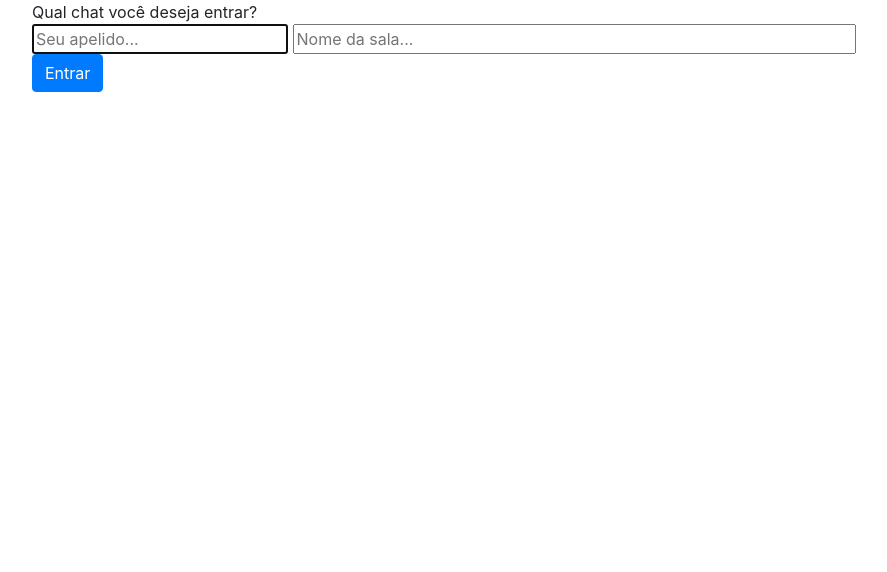
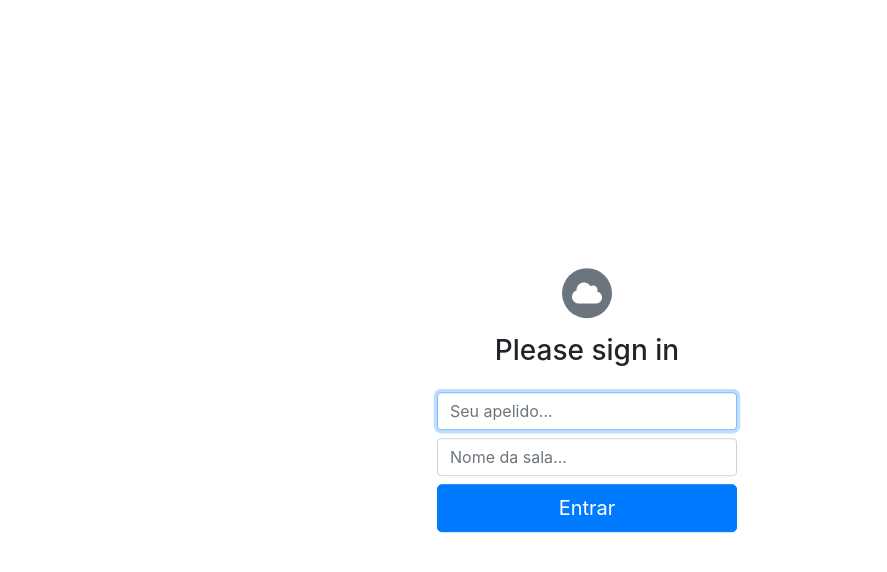
Before and after one commit to nsouthomas/realtime, a Django app: page / in a window 1280 px wide. Shown: the top 572 px of the page, without its empty margins (53-940 px from the left). Run offline with Django 4.2, Linux system fonts and the light colour scheme; some libraries are stand-ins or nearby versions.

Commit message:
estilizando as padinas

```diff
--- a/chat/templates/index.html
+++ b/chat/templates/index.html
@@ -1,21 +1,53 @@
 {% load bootstrap4 %}
 
-<!DOCTYPE html>
 <html>
-    <head>
-        <meta charset="utf-8" />
-        <title>Chat</title>
-        {% bootstrap_css %}
-    </head>
+<head>
+    <meta charset="utf-8" />
+    <title>Chat</title>
+    <link href="https://stackpath.bootstrapcdn.com/bootstrap/4.3.1/css/bootstrap.min.css" rel="stylesheet">
+    <link href="https://cdnjs.cloudflare.com/ajax/libs/font-awesome/5.15.1/css/all.min.css" rel="stylesheet">
 
-    <body>
-        <div class="container"> Qual chat você deseja entrar? <br/>
-            <input id="apelido" type="text" placeholder="Seu apelido...">
-            <input id="nome_sala" name="nome_sala" type="text" size="50" placeholder="Nome da sala..."><br/>
-            {% buttons %}
-                <input id="botao" class="btn btn-primary" type="button" value="Entrar"/>
-            {% endbuttons %}
+    <style>
+        .centered-form {
+            position: absolute;
+            top: 50%;
+            left: 50%;
+            transform: translate(-50%, -50%);
+            width: 300px;
+        }
+        .form-icon {
+            background-color: #6c757d;
+            border-radius: 50%;
+            color: white;
+            font-size: 24px;
+            height: 50px;
+            width: 50px;
+            display: flex;
+            align-items: center;
+            justify-content: center;
+            margin: auto;
+        }
+    </style>
+</head>
+<body>
+    <div class="centered-form">
+        <div class="text-center mb-3">
+            <div class="form-icon">
+                <i class="fas fa-cloud"></i> <!-- FontAwesome ícone de nuvem -->
+            </div>
         </div>
+        <div class="text-center mb-4">
+            <h3>Please sign in</h3>
+        </div>
+        <input id="apelido" class="form-control mb-2" type="text" placeholder="Seu apelido...">
+        <input id="nome_sala" class="form-control mb-2" type="text" placeholder="Nome da sala...">
+        <button id="botao" class="btn btn-lg btn-primary btn-block" type="button">Entrar</button>
+    </div>
+
+    <script src="https://code.jquery.com/jquery-3.3.1.slim.min.js"></script>
+    <script src="https://cdnjs.cloudflare.com/ajax/libs/popper.js/1.14.7/umd/popper.min.js"></script>
+    <script src="https://stackpath.bootstrapcdn.com/bootstrap/4.3.1/js/bootstrap.min.js"></script>
+
         <script>
             // Foca inicialmente no campo de apelido
             document.querySelector('#apelido').focus();
```
Also changed, not shown: chat/templates/sala.html (+65 -13 lines).
